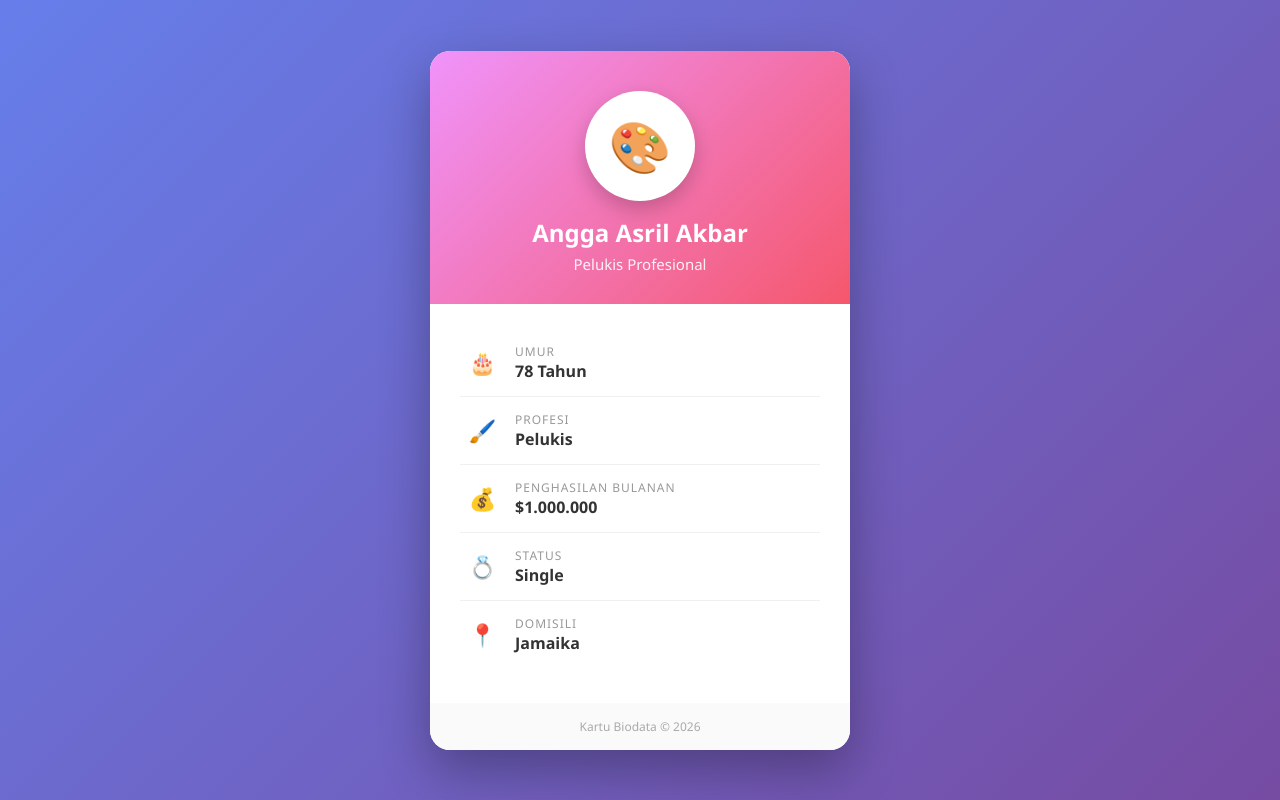
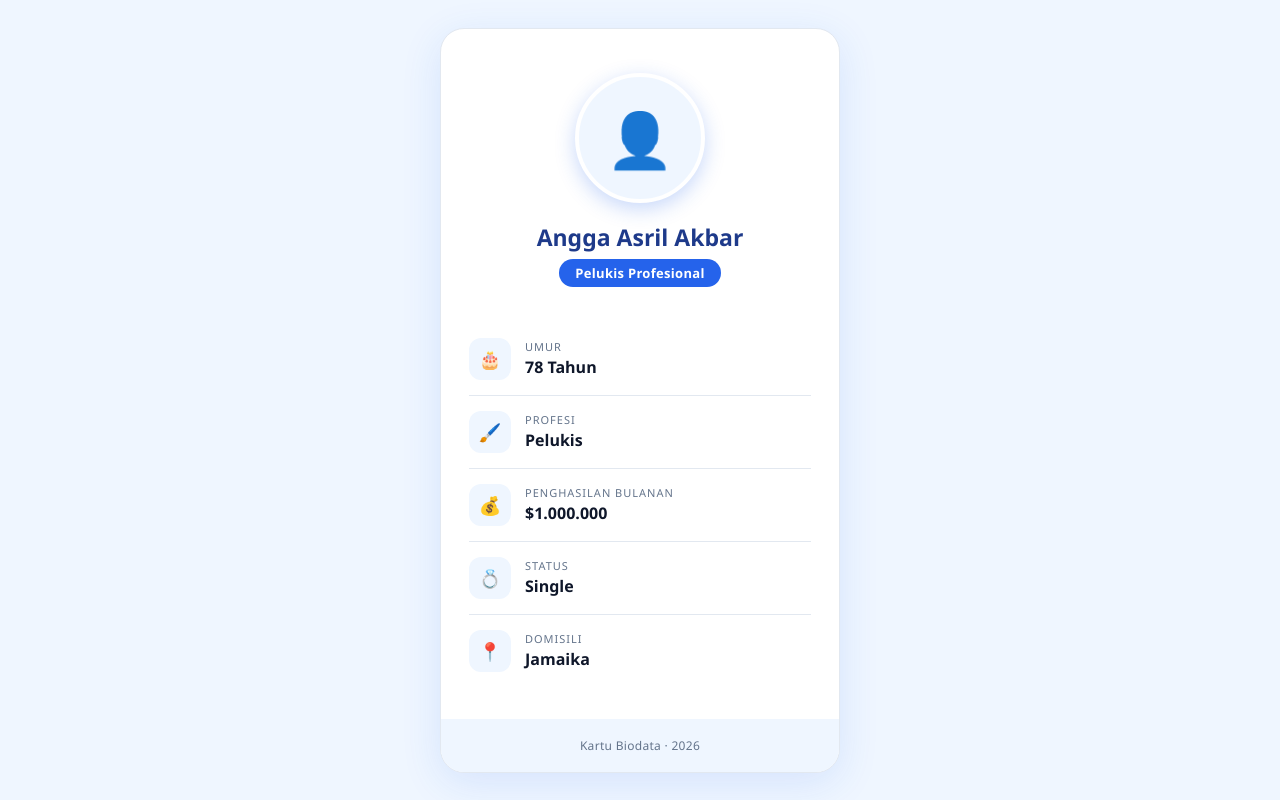
Before and after one commit to anggaanggaa567-create/index.html, a plain HTML site: page index.html in a window 1280 px wide. Drawn offline with Linux system fonts and the light colour scheme.

Commit message:
Ubah desain jadi minimalis biru-putih

```diff
--- a/index.html
+++ b/index.html
@@ -5,6 +5,14 @@
   <meta name="viewport" content="width=device-width, initial-scale=1.0" />
   <title>Biodata - Angga Asril Akbar</title>
   <style>
+    :root {
+      --biru: #2563eb;
+      --biru-muda: #eff6ff;
+      --biru-tua: #1e3a8a;
+      --abu: #64748b;
+      --garis: #e2e8f0;
+    }
+
     * {
       margin: 0;
       padding: 0;
@@ -13,68 +21,79 @@
 
     body {
       font-family: 'Segoe UI', Tahoma, Geneva, Verdana, sans-serif;
-      background: linear-gradient(135deg, #667eea 0%, #764ba2 100%);
+      background: var(--biru-muda);
       min-height: 100vh;
       display: flex;
       align-items: center;
       justify-content: center;
-      padding: 20px;
+      padding: 24px;
+      color: #0f172a;
     }
 
     .card {
       background: #ffffff;
-      border-radius: 20px;
-      box-shadow: 0 20px 50px rgba(0, 0, 0, 0.3);
-      max-width: 420px;
+      border-radius: 24px;
+      box-shadow: 0 10px 40px rgba(37, 99, 235, 0.12);
+      max-width: 400px;
       width: 100%;
       overflow: hidden;
-      animation: fadeUp 0.8s ease;
+      border: 1px solid var(--garis);
+      animation: fadeUp 0.7s ease;
     }
 
     @keyframes fadeUp {
-      from { opacity: 0; transform: translateY(30px); }
+      from { opacity: 0; transform: translateY(24px); }
       to   { opacity: 1; transform: translateY(0); }
     }
 
     .header {
-      background: linear-gradient(135deg, #f093fb 0%, #f5576c 100%);
       text-align: center;
-      padding: 40px 20px 30px;
-      color: #fff;
+      padding: 44px 24px 28px;
     }
 
     .avatar {
-      width: 110px;
-      height: 110px;
+      width: 130px;
+      height: 130px;
       border-radius: 50%;
-      background: #fff;
-      margin: 0 auto 15px;
+      margin: 0 auto 18px;
+      object-fit: cover;
+      border: 4px solid #fff;
+      box-shadow: 0 6px 20px rgba(37, 99, 235, 0.25);
+      background: var(--biru-muda);
       display: flex;
       align-items: center;
       justify-content: center;
-      font-size: 50px;
-      box-shadow: 0 8px 20px rgba(0, 0, 0, 0.2);
+      font-size: 54px;
+      color: var(--biru);
     }
 
     .header h1 {
-      font-size: 24px;
-      margin-bottom: 5px;
+      font-size: 23px;
+      font-weight: 700;
+      color: var(--biru-tua);
+      margin-bottom: 6px;
     }
 
-    .header p {
-      font-size: 15px;
-      opacity: 0.9;
+    .badge {
+      display: inline-block;
+      background: var(--biru);
+      color: #fff;
+      font-size: 13px;
+      font-weight: 600;
+      padding: 5px 16px;
+      border-radius: 20px;
+      letter-spacing: 0.3px;
     }
 
     .info {
-      padding: 25px 30px 35px;
+      padding: 8px 28px 32px;
     }
 
     .info-item {
       display: flex;
       align-items: center;
-      padding: 14px 0;
-      border-bottom: 1px solid #f0f0f0;
+      padding: 15px 0;
+      border-bottom: 1px solid var(--garis);
     }
 
     .info-item:last-child {
@@ -82,43 +101,52 @@
     }
 
     .icon {
-      font-size: 22px;
-      width: 45px;
-      text-align: center;
+      font-size: 18px;
+      width: 42px;
+      height: 42px;
+      flex-shrink: 0;
+      display: flex;
+      align-items: center;
+      justify-content: center;
+      background: var(--biru-muda);
+      border-radius: 12px;
     }
 
     .label-value {
-      margin-left: 10px;
+      margin-left: 14px;
     }
 
     .label {
-      font-size: 12px;
-      color: #999;
+      font-size: 11px;
+      color: var(--abu);
       text-transform: uppercase;
       letter-spacing: 1px;
+      margin-bottom: 2px;
     }
 
     .value {
       font-size: 16px;
-      color: #333;
+      color: #0f172a;
       font-weight: 600;
     }
 
     .footer {
       text-align: center;
-      padding: 15px;
-      background: #fafafa;
-      color: #aaa;
+      padding: 18px;
+      background: var(--biru-muda);
+      color: var(--abu);
       font-size: 12px;
+      letter-spacing: 0.3px;
     }
   </style>
 </head>
 <body>
   <div class="card">
     <div class="header">
-      <div class="avatar">🎨</div>
+      <!-- Foto profil: ganti src ke "foto.jpg" setelah foto diunggah -->
+      <div class="avatar">👤</div>
       <h1>Angga Asril Akbar</h1>
-      <p>Pelukis Profesional</p>
+      <span class="badge">Pelukis Profesional</span>
     </div>
 
     <div class="info">
@@ -164,7 +192,7 @@
     </div>
 
     <div class="footer">
-      Kartu Biodata &copy; 2026
+      Kartu Biodata &middot; 2026
     </div>
   </div>
 </body>
```
